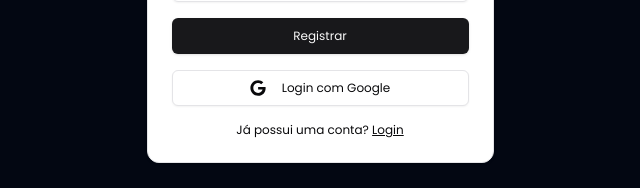
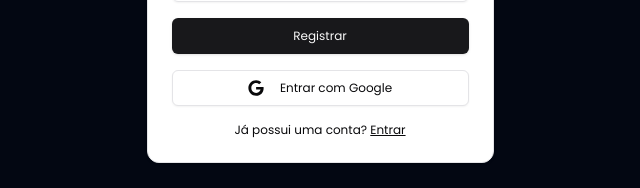
Before and after one commit to jeffersondrs/schedule-app, a Next.js app: page /auth/signup in a window 1280 px wide. Shown: the part 505-693 px from the top of the page, without its empty margins (320-960 px from the left). Built offline with nearby package versions, Linux system fonts and the light colour scheme; no server answers.

Commit message:
update: entrar no lugar da palavra login

```diff
--- a/src/components/RegisterForm.tsx
+++ b/src/components/RegisterForm.tsx
@@ -81,14 +81,14 @@ export default function Register() {
           >
             <Button variant="outline" className="w-full text-xs">
               <FaGoogle className="mr-2" />
-              Login com Google
+              Entrar com Google
             </Button>
           </form>
         </div>
         <div className="mt-4 text-center text-xs">
           Já possui uma conta?{' '}
           <Link href="/auth/signin" className="underline">
-            Login
+            Entrar
           </Link>
         </div>
       </CardContent>
```
